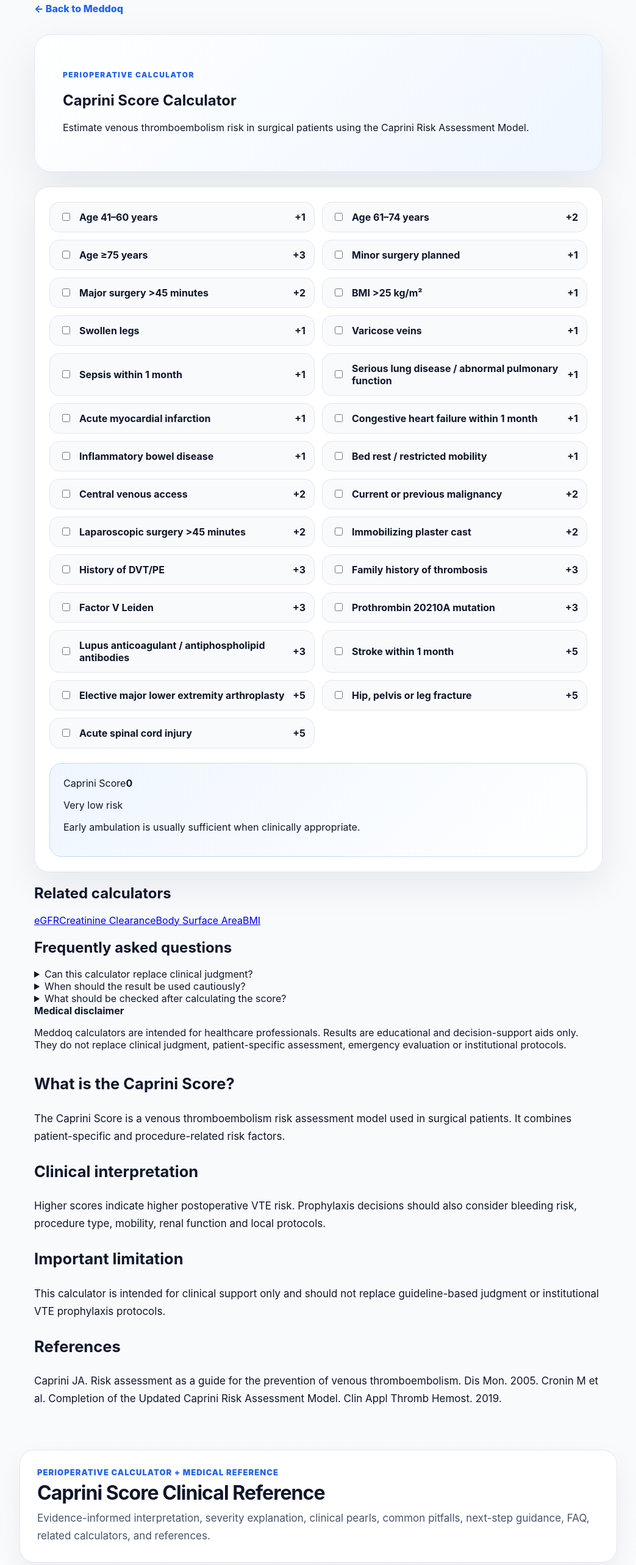
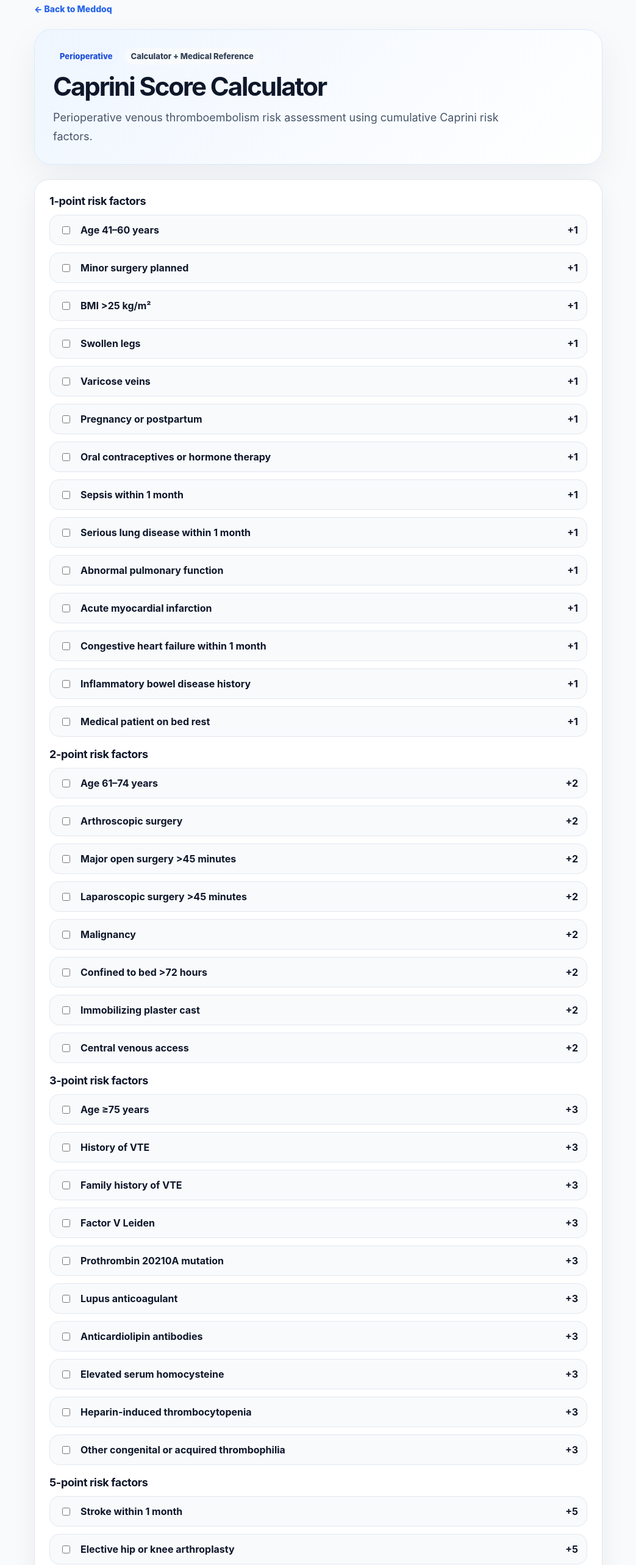
Before and after one commit to brsbyrm/meddoq, a Next.js app: page /calculators/caprini-score in a window 1280 px wide. Shown: the part 20-2586 px from the top of the page at 61% size, without its empty margins (118-1161 px from the left). Built offline with nearby package versions, Linux system fonts and the light colour scheme.

Commit message:
Restore functional Caprini score calculator

```diff
--- a/app/calculators/caprini-score/page.js
+++ b/app/calculators/caprini-score/page.js
@@ -1,158 +1,255 @@
-import CapriniCalculator from "./CapriniCalculator";
+"use client";
 
-export const metadata = {
-  title: "Caprini Score Calculator | VTE Risk Assessment | Meddoq",
-  description:
-    "Free Caprini Score calculator for venous thromboembolism risk assessment in surgical patients.",
-  alternates: {
-    canonical: "https://meddoq.com/calculators/caprini-score",
+import { useMemo, useState } from "react";
+import CalculatorShell from "../../components/calculators/CalculatorShell";
+import CalculatorPanel from "../../components/calculators/CalculatorPanel";
+import CalculatorResult from "../../components/calculators/CalculatorResult";
+import CalculatorReferencePage from "../../components/calculators/CalculatorReferencePage";
+
+const groups = [
+  {
+    title: "1-point risk factors",
+    items: [
+      { id: "age41", label: "Age 41–60 years", points: 1 },
+      { id: "minorSurgery", label: "Minor surgery planned", points: 1 },
+      { id: "bmi25", label: "BMI >25 kg/m²", points: 1 },
+      { id: "swollenLegs", label: "Swollen legs", points: 1 },
+      { id: "varicoseVeins", label: "Varicose veins", points: 1 },
+      { id: "pregnancy", label: "Pregnancy or postpartum", points: 1 },
+      { id: "hormones", label: "Oral contraceptives or hormone therapy", points: 1 },
+      { id: "sepsis", label: "Sepsis within 1 month", points: 1 },
+      { id: "seriousLungDisease", label: "Serious lung disease within 1 month", points: 1 },
+      { id: "abnormalPulmonaryFunction", label: "Abnormal pulmonary function", points: 1 },
+      { id: "acuteMi", label: "Acute myocardial infarction", points: 1 },
+      { id: "heartFailure", label: "Congestive heart failure within 1 month", points: 1 },
+      { id: "ibd", label: "Inflammatory bowel disease history", points: 1 },
+      { id: "bedRest", label: "Medical patient on bed rest", points: 1 },
+    ],
   },
+  {
+    title: "2-point risk factors",
+    items: [
+      { id: "age61", label: "Age 61–74 years", points: 2 },
+      { id: "arthroscopic", label: "Arthroscopic surgery", points: 2 },
+      { id: "majorOpen", label: "Major open surgery >45 minutes", points: 2 },
+      { id: "laparoscopic", label: "Laparoscopic surgery >45 minutes", points: 2 },
+      { id: "malignancy", label: "Malignancy", points: 2 },
+      { id: "bedConfined", label: "Confined to bed >72 hours", points: 2 },
+      { id: "immobilizingCast", label: "Immobilizing plaster cast", points: 2 },
+      { id: "centralVenousAccess", label: "Central venous access", points: 2 },
+    ],
+  },
+  {
+    title: "3-point risk factors",
+    items: [
+      { id: "age75", label: "Age ≥75 years", points: 3 },
+      { id: "priorVte", label: "History of VTE", points: 3 },
+      { id: "familyVte", label: "Family history of VTE", points: 3 },
+      { id: "factorVLeiden", label: "Factor V Leiden", points: 3 },
+      { id: "prothrombinMutation", label: "Prothrombin 20210A mutation", points: 3 },
+      { id: "lupusAnticoagulant", label: "Lupus anticoagulant", points: 3 },
+      { id: "anticardiolipin", label: "Anticardiolipin antibodies", points: 3 },
+      { id: "elevatedHomocysteine", label: "Elevated serum homocysteine", points: 3 },
+      { id: "hit", label: "Heparin-induced thrombocytopenia", points: 3 },
+      { id: "otherThrombophilia", label: "Other congenital or acquired thrombophilia", points: 3 },
+    ],
+  },
+  {
+    title: "5-point risk factors",
+    items: [
+      { id: "stroke", label: "Stroke within 1 month", points: 5 },
+      { id: "electiveArthroplasty", label: "Elective hip or knee arthroplasty", points: 5 },
+      { id: "hipPelvisLegFracture", label: "Hip, pelvis, or leg fracture", points: 5 },
+      { id: "acuteSpinalCordInjury", label: "Acute spinal cord injury within 1 month", points: 5 },
+      { id: "majorTrauma", label: "Multiple trauma", points: 5 },
+    ],
+  },
+];
+
+const allItems = groups.flatMap((group) => group.items);
+
+const content = {
+  interpretation: {
+    clinicalMeaning:
+      "The Caprini score estimates venous thromboembolism risk in surgical patients using cumulative clinical risk factors.",
+    severity:
+      "Scores 0–1 are commonly considered low risk, 2 moderate risk, 3–4 high risk, and 5 or more very high risk.",
+    nextStep:
+      "Use with procedure type, bleeding risk, mobility, renal function, anesthesia plan, institutional VTE protocol, and contraindications to pharmacologic prophylaxis.",
+  },
+  notes: {
+    pearls: [
+      "Caprini is cumulative; multiple risk factors can substantially increase total VTE risk.",
+      "History of VTE or thrombophilia meaningfully increases risk.",
+      "Bleeding risk must be assessed before pharmacologic prophylaxis.",
+    ],
+    pitfalls: [
+      "Using the score without considering procedure-specific VTE and bleeding risk.",
+      "Failing to reassess when immobility, infection, cancer, or complications evolve.",
+      "Treating the score as a replacement for local perioperative prophylaxis protocols.",
+    ],
+  },
+  faq: [
+    {
+      question: "What Caprini score is very high risk?",
+      answer:
+        "A score of 5 or more is often considered very high risk in common Caprini-based perioperative stratification.",
+    },
+    {
+      question: "Does Caprini determine prophylaxis alone?",
+      answer:
+        "No. Prophylaxis decisions should also consider bleeding risk, surgery type, mobility, renal function, and local protocols.",
+    },
+  ],
+  references: [
+    "Caprini JA. Dis Mon. 2005.",
+    "Gould MK et al. Chest. 2012.",
+    "Cronin M et al. J Am Coll Surg. 2019.",
+  ],
+  related: ["Padua Prediction Score", "IMPROVE VTE Risk Score", "IMPROVE Bleeding Risk", "Wells DVT"],
 };
 
-export default function Page() {
+export default function CapriniScorePage() {
+  const [checked, setChecked] = useState({});
+
+  const score = useMemo(() => {
+    return allItems.reduce((sum, item) => sum + (checked[item.id] ? item.points : 0), 0);
+  }, [checked]);
+
+  const risk = useMemo(() => {
+    if (score >= 5) {
+      return {
+        tone: "red",
+        label: "Very high VTE risk",
+        interpretation:
+          "Caprini score ≥5 suggests very high perioperative venous thromboembolism risk.",
+        recommendation:
+          "Assess bleeding risk and consider combined mechanical and pharmacologic prophylaxis according to institutional and guideline-based protocols.",
+      };
+    }
+
+    if (score >= 3) {
+      return {
+        tone: "amber",
+        label: "High VTE risk",
+        interpretation:
+          "Caprini score 3–4 suggests high perioperative venous thromboembolism risk.",
+        recommendation:
+          "Consider VTE prophylaxis strategy according to surgery type, bleeding risk, mobility, and local protocol.",
+      };
+    }
+
+    if (score === 2) {
+      return {
+        tone: "blue",
+        label: "Moderate VTE risk",
+        interpretation:
+          "Caprini score 2 suggests moderate perioperative VTE risk.",
+        recommendation:
+          "Consider mechanical or pharmacologic prophylaxis based on bleeding risk and institutional pathway.",
+      };
+    }
+
+    return {
+      tone: "green",
+      label: "Low VTE risk",
+      interpretation:
+        "Caprini score 0–1 suggests low measured perioperative VTE risk.",
+      recommendation:
+        "Early ambulation and routine perioperative measures may be sufficient in many patients, but local protocols should be followed.",
+    };
+  }, [score]);
+
+  function toggle(id) {
+    setChecked((previous) => {
+      const next = { ...previous, [id]: !previous[id] };
+
+      if (id === "age41" && next.age41) {
+        next.age61 = false;
+        next.age75 = false;
+      }
+
+      if (id === "age61" && next.age61) {
+        next.age41 = false;
+        next.age75 = false;
+      }
+
+      if (id === "age75" && next.age75) {
+        next.age41 = false;
+        next.age61 = false;
+      }
+
+      return next;
+    });
+  }
+
   return (
-    <>
+    <CalculatorShell
+      category="Perioperative"
+      title="Caprini Score Calculator"
+      description="Perioperative venous thromboembolism risk assessment using cumulative Caprini risk factors."
+    >
+      <CalculatorPanel>
+        <div style={styles.groups}>
+          {groups.map((group) => (
+            <section key={group.title} style={styles.group}>
+              <h3 style={styles.groupTitle}>{group.title}</h3>
+              <div style={styles.grid}>
+                {group.items.map((item) => (
+                  <label key={item.id} style={styles.option}>
+                    <input
+                      type="checkbox"
+                      checked={Boolean(checked[item.id])}
+                      onChange={() => toggle(item.id)}
+                    />
+                    <span>{item.label}</span>
+                    <strong>+{item.points}</strong>
+                  </label>
+                ))}
+              </div>
+            </section>
+          ))}
+        </div>
 
-      <script
-        type="application/ld+json"
-        dangerouslySetInnerHTML={{
-          __html: JSON.stringify({
-            "@context": "https://schema.org",
-            "@type": "MedicalWebPage",
-            "name": "Meddoq clinical calculator",
-            "publisher": {
-              "@type": "Organization",
-              "name": "Meddoq",
-              "url": "https://meddoq.com"
-            },
-            "medicalAudience": {
-              "@type": "MedicalAudience",
-              "audienceType": "Healthcare professionals"
-            }
-          })
-        }}
-      />
+        <CalculatorResult
+          title="Caprini Score"
+          value={score}
+          unit={risk.label}
+          tone={risk.tone}
+          interpretation={risk.interpretation}
+          recommendation={risk.recommendation}
+        />
+      </CalculatorPanel>
 
-    <main style={styles.main}>
-      <a href="/" style={styles.back}>← Back to Meddoq</a>
-
-      <section style={styles.hero}>
-        <p style={styles.kicker}>Perioperative Calculator</p>
-        <h1>Caprini Score Calculator</h1>
-        <p>
-          Estimate venous thromboembolism risk in surgical patients using the Caprini Risk Assessment Model.
-        </p>
-      </section>
-
-      <CapriniCalculator />
-
-
-      <section style={styles.related}>
-        <h2>Related calculators</h2>
-        <div style={styles.relatedGrid}>
-          <a href="/calculators/egfr" style={styles.relatedLink}>eGFR</a>
-          <a href="/calculators/creatinine-clearance" style={styles.relatedLink}>Creatinine Clearance</a>
-          <a href="/calculators/body-surface-area" style={styles.relatedLink}>Body Surface Area</a>
-          <a href="/calculators/body-mass-index" style={styles.relatedLink}>BMI</a>
-        </div>
-      </section>
-
-
-      <section style={styles.faq}>
-        <h2>Frequently asked questions</h2>
-
-        <details style={styles.faqItem}>
-          <summary>Can this calculator replace clinical judgment?</summary>
-          <p>No. The result should be interpreted with patient-specific findings, current guidelines and local protocols.</p>
-        </details>
-
-        <details style={styles.faqItem}>
-          <summary>When should the result be used cautiously?</summary>
-          <p>Use caution in unstable patients, acute illness, unusual physiology, missing data or when the score was not validated for the clinical setting.</p>
-        </details>
-
-        <details style={styles.faqItem}>
-          <summary>What should be checked after calculating the score?</summary>
-          <p>Review the clinical context, contraindications, trend over time, relevant imaging or laboratory data and whether specialist input is needed.</p>
-        </details>
-      </section>
-
-
-      <section style={styles.safetyNotice}>
-        <strong>Medical disclaimer</strong>
-        <p>
-          Meddoq calculators are intended for healthcare professionals. Results are educational
-          and decision-support aids only. They do not replace clinical judgment, patient-specific
-          assessment, emergency evaluation or institutional protocols.
-        </p>
-      </section>
-
-      <section style={styles.content}>
-        <h2>What is the Caprini Score?</h2>
-        <p>
-          The Caprini Score is a venous thromboembolism risk assessment model used in surgical patients.
-          It combines patient-specific and procedure-related risk factors.
-        </p>
-
-        <h2>Clinical interpretation</h2>
-        <p>
-          Higher scores indicate higher postoperative VTE risk. Prophylaxis decisions should also consider
-          bleeding risk, procedure type, mobility, renal function and local protocols.
-        </p>
-
-        <h2>Important limitation</h2>
-        <p>
-          This calculator is intended for clinical support only and should not replace guideline-based
-          judgment or institutional VTE prophylaxis protocols.
-        </p>
-
-        <h2>References</h2>
-        <p>
-          Caprini JA. Risk assessment as a guide for the prevention of venous thromboembolism.
-          Dis Mon. 2005. Cronin M et al. Completion of the Updated Caprini Risk Assessment Model.
-          Clin Appl Thromb Hemost. 2019.
-        </p>
-      </section>
-    </main>
-    </>
+      <CalculatorReferencePage content={content} />
+    </CalculatorShell>
   );
 }
 
 const styles = {
-
-pearlBox:{marginTop:32,background:"linear-gradient(135deg,#f8fafc,#ffffff)",border:"1px solid #e2e8f0",borderRadius:24,padding:24,lineHeight:1.7},
-
-  main: {
-    maxWidth: 980,
-    margin: "0 auto",
-    padding: "24px",
-    fontFamily:
-      'Inter, ui-sans-serif, system-ui, -apple-system, BlinkMacSystemFont, "Segoe UI", sans-serif',
+  groups: { display: "grid", gap: 18 },
+  group: {
+    display: "grid",
+    gap: 12,
+  },
+  groupTitle: {
+    margin: 0,
     color: "#0f172a",
+    fontSize: 18,
+    letterSpacing: "-0.02em",
   },
-  back: {
-    color: "#2563eb",
-    fontWeight: 800,
-    textDecoration: "none",
-  },
-  hero: {
-    marginTop: 32,
-    background: "linear-gradient(135deg, #ffffff, #eff6ff)",
-    border: "1px solid #dbeafe",
-    borderRadius: 28,
-    padding: "clamp(26px, 5vw, 46px)",
-    boxShadow: "0 24px 70px rgba(15,23,42,0.08)",
-  },
-  kicker: {
-    color: "#2563eb",
-    fontWeight: 900,
-    textTransform: "uppercase",
-    letterSpacing: "0.12em",
-    fontSize: 12,
-  },
-  content: {
-    marginTop: 32,
-    lineHeight: 1.7,
-    fontSize: 17,
+  grid: { display: "grid", gap: 12 },
+  option: {
+    display: "grid",
+    gridTemplateColumns: "24px 1fr auto",
+    gap: 12,
+    alignItems: "center",
+    background: "#f8fafc",
+    border: "1px solid #e2e8f0",
+    borderRadius: 16,
+    padding: 14,
+    cursor: "pointer",
+    color: "#0f172a",
+    fontWeight: 750,
   },
 };
```
